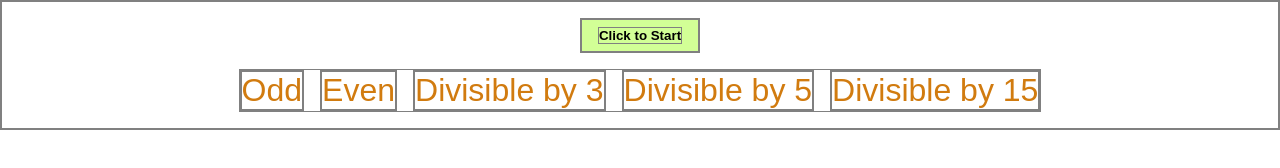
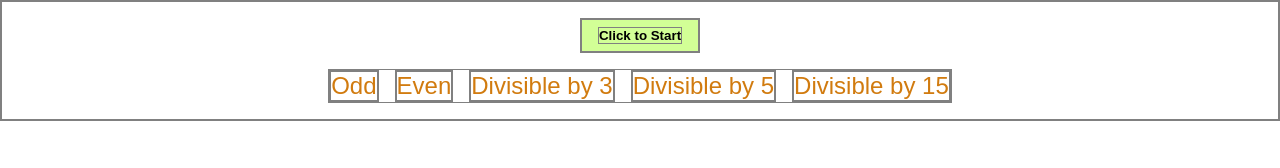
Before and after one commit to SelinaLaveryDev/odd-even-exercise, a plain HTML site: page index.html in a window 1280 px wide. Drawn offline with Linux system fonts and the light colour scheme.

Commit message:
css fixes h1 to h2 for smaller text

```diff
--- a/index.html
+++ b/index.html
@@ -14,19 +14,19 @@
     </div>
     <div class="grid-container">
       <div class="odd-column">
-        <h1>Odd</h1>
+        <h2>Odd</h2>
       </div>
       <div class="even-column">
-        <h1>Even</h1>
+        <h2>Even</h2>
       </div>
       <div class="three-column">
-        <h1>Divisible by 3</h1>
+        <h2>Divisible by 3</h2>
       </div>
       <div class="five-column">
-        <h1>Divisible by 5</h1>
+        <h2>Divisible by 5</h2>
       </div>
       <div class="fifteen-column">
-        <h1>Divisible by 15</h1>
+        <h2>Divisible by 15</h2>
       </div>
     </div>
   </body>
--- a/styles.css
+++ b/styles.css
@@ -25,7 +25,7 @@ body {
   gap: 16px;
 }
 
-h1 {
+h2 {
   color: #d17b0f;
   font-weight: 100;
   text-align: center;
```
